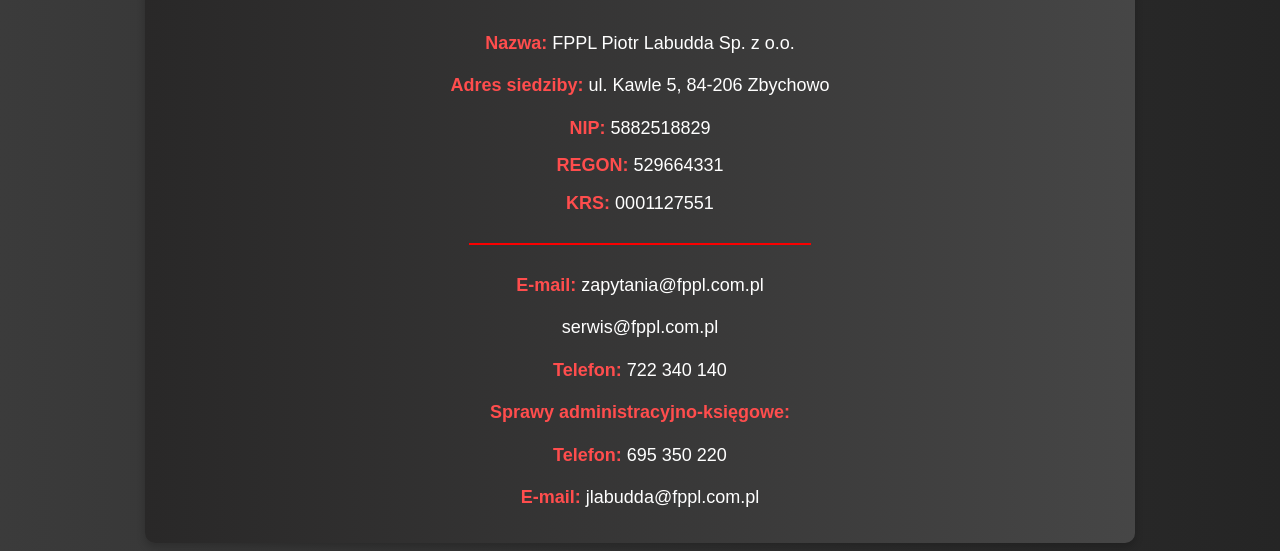
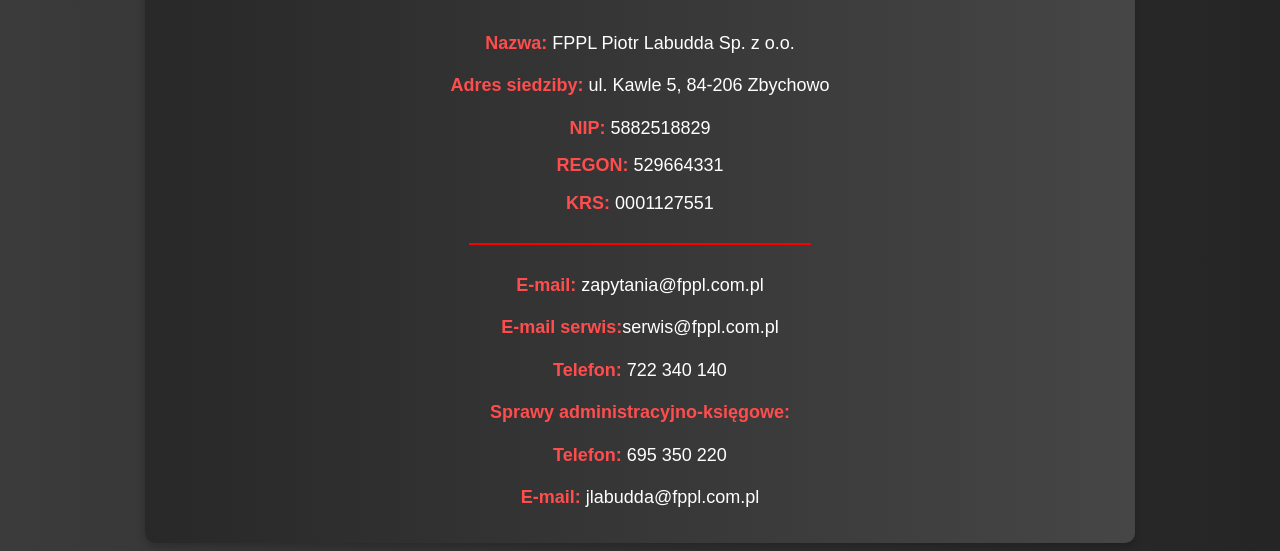
Before and after one commit to Sebarmagedon/FPPL, a plain HTML site: page kontakt.html in a window 1280 px wide. Shown: the part 249-800 px from the top of the page. Drawn offline with Linux system fonts and the light colour scheme.

Commit message:
Fix HTML encoding issues in kontakt.html

```diff
--- a/kontakt.html
+++ b/kontakt.html
@@ -29,7 +29,7 @@
             </ul>
             <hr class="red-line"> <!-- Dodana czerwona linia -->
             <p><strong>E-mail:</strong> <a href="mailto:zapytania@fppl.com.pl" class="email-link">zapytania@fppl.com.pl</a></p>
-            <p><a href="mailto:serwis@fppl.com.pl" class="email-link">serwis@fppl.com.pl</a></p>
+            <p><strong>E-mail serwis:</strong><a href="mailto:serwis@fppl.com.pl" class="email-link">serwis@fppl.com.pl</a></p>
             <p><strong>Telefon:</strong> 722 340 140</p>
             <p><strong>Sprawy administracyjno-księgowe:</strong></p>
             <p><strong>Telefon:</strong> 695 350 220</p>
```
